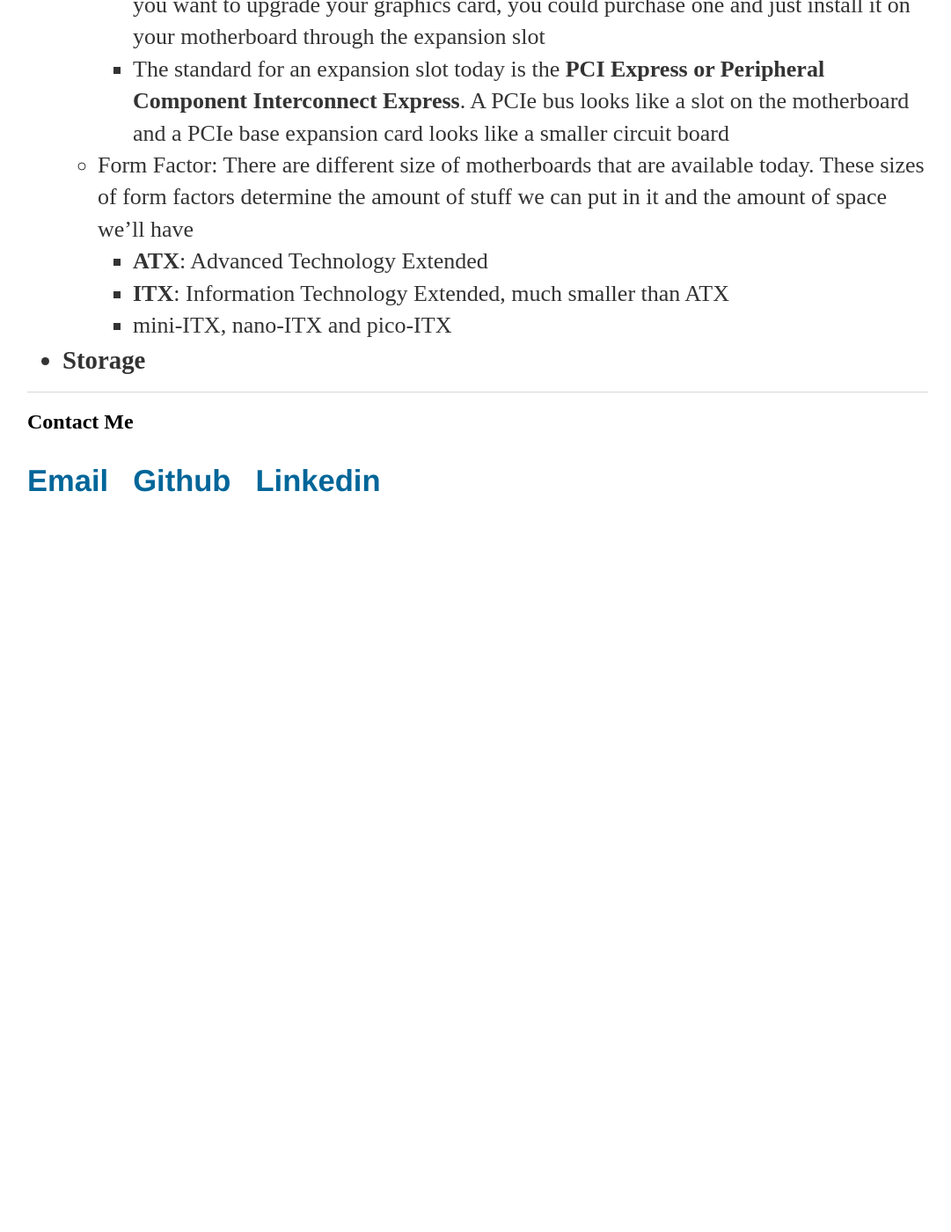
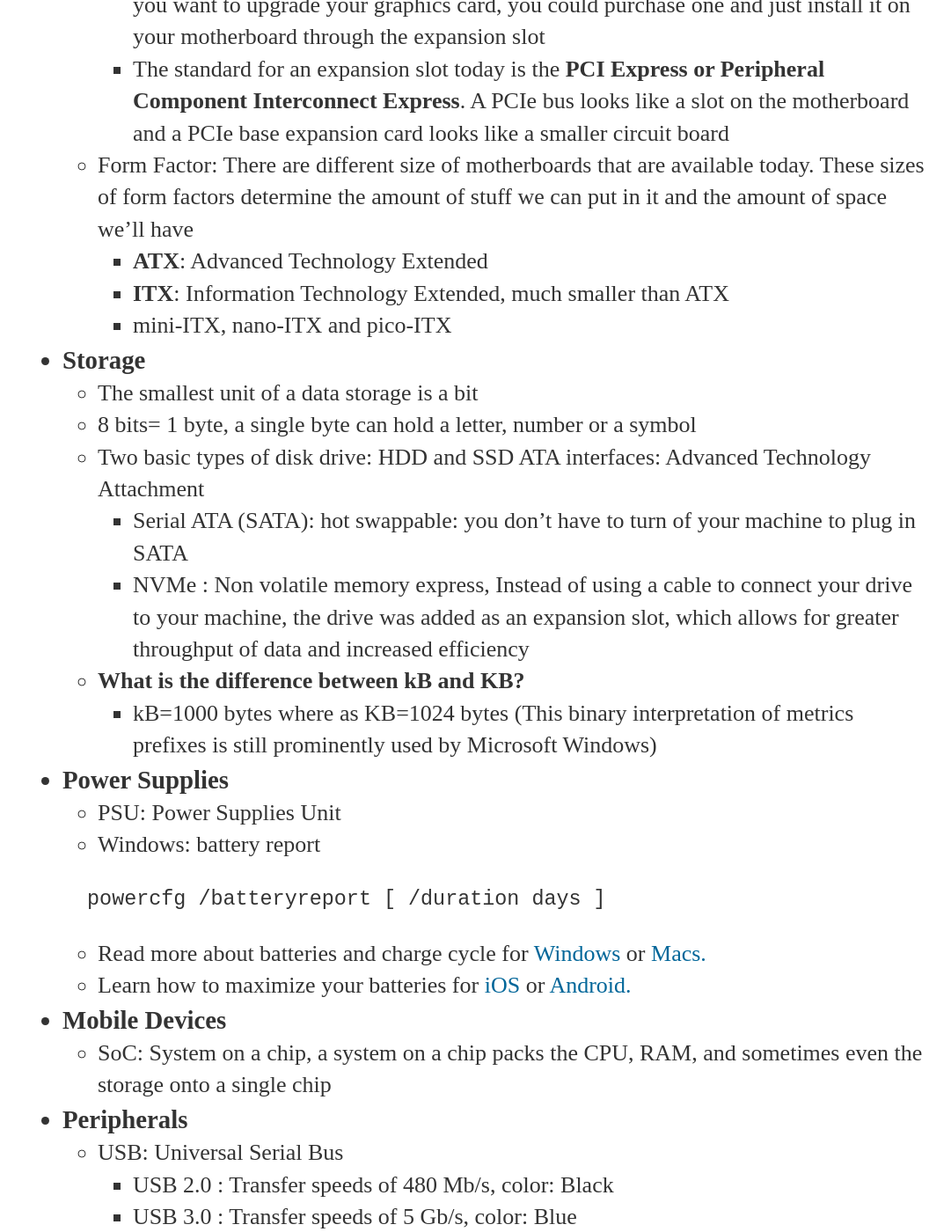
Before and after one commit to satishkarki/firstblog, a Jekyll site: the page built from _posts/2021-05-10-Week2.md, in a window 1280 px wide and 1400 px high, scrolled down 3247 px. Shown: the whole window at 88% size, without its empty margins (97-1178 px from the left). Built offline with Jekyll 4.4.1, drawn with Linux system fonts in a browser that asks for light colours; before the commit the page ends 3877 px from its top, so only the background shows below that; some of the changed text lies outside the part shown.

Commit message:
second blog

````diff
--- a/_posts/2021-05-10-Week2.md
+++ b/_posts/2021-05-10-Week2.md
@@ -71,3 +71,50 @@ This program prepares me for the [CompTIA A+](https://www.comptia.org/certificat
     * mini-ITX, nano-ITX and pico-ITX
 
 * **Storage**
+  * The smallest unit of a data storage is a bit
+  * 8 bits= 1 byte, a single byte can hold a letter, number or a symbol
+  * Two basic types of disk drive: HDD and SSD
+   ATA interfaces: Advanced Technology Attachment
+    * Serial ATA (SATA): hot swappable: you don't have to turn of your machine to plug in SATA
+    * NVMe : Non volatile memory express, Instead of using a cable to connect your drive to your machine, the drive was added as an expansion slot, which allows for greater throughput of data and increased efficiency
+  * **What is the difference between kB and KB?**
+    * kB=1000 bytes where as KB=1024 bytes (This binary interpretation of metrics prefixes is still prominently used by Microsoft Windows)
+
+* **Power Supplies**
+  * PSU: Power Supplies Unit
+  * Windows: battery report
+
+   ```
+    powercfg /batteryreport [ /duration days ]
+  ```
+  * Read more about batteries and charge cycle for  [Windows](https://docs.microsoft.com/windows-hardware/design/device-experiences/powercfg-command-line-options#option_batteryreport) or [Macs.](https://support.apple.com/HT201585)
+  * Learn how to maximize your batteries for [iOS ](https://www.apple.com/batteries/maximizing-performance/)or [Android.](https://support.google.com/android/answer/7664358)
+
+* **Mobile Devices**
+  * SoC: System on a chip, a system on a chip packs the CPU, RAM, and sometimes even the storage onto a single chip
+
+* **Peripherals**
+  * USB: Universal Serial Bus
+    * USB 2.0 : Transfer speeds of 480 Mb/s, color: Black
+    * USB 3.0 : Transfer speeds of 5 Gb/s, color: Blue
+    * USB 3.1 : Transfer speeds of 10 Gb/s, color: Teal
+    * **Note**: *MB is megabyte or unit of data storage, while Mb/s is a megabit per sec, which is a unit of data transfer rate*
+    * Type C connector
+    * More about the USB [here](https://en.wikipedia.org/wiki/USB)
+  * [DVI](https://en.wikipedia.org/wiki/Digital_Visual_Interface#Connector) : Digital Visual Interface
+  * [HDMI](https://en.wikipedia.org/wiki/HDMI#Connectors): High Definition Multimedia Interface
+  * [VGA connector](https://en.wikipedia.org/wiki/VGA_connector) : Video Graphic Array
+  * [Display Port](https://en.wikipedia.org/wiki/DisplayPort#Full-size_DisplayPort_connector)
+  * Connecting projector to computer
+    * [Windows - How to connect to a projector or PC](https://support.microsoft.com/help/27911/windows-10-connect-to-a-projector-or-pc)
+    * [MacOS - How to connect a display, TV or projector to Mac](https://support.apple.com/guide/mac-help/mchl5fdd37ce/mac)
+    * [Ubuntu - How to connect another monitor to your computer](https://help.ubuntu.com/stable/ubuntu-help/display-dual-monitors.html)
+
+## Starting It Up
+
+* BIOS: Basic Input Output System, initialize the hardware in our computer and gets our operating system up and running
+* Our motherboard stores the BIOS in a special type of memory called, the read-only memory chip, or ROM chip
+* UEFI: Unified Extensible Firmware Interface
+* The beep sound when our machine is booted is known as the **Power On Self Test (POST)**,
+  * Usually one beep means everything is ok, two beeps mean POST error
+* CMOS battery
````
Also changed, not shown: index.md (+1 -1 lines).
